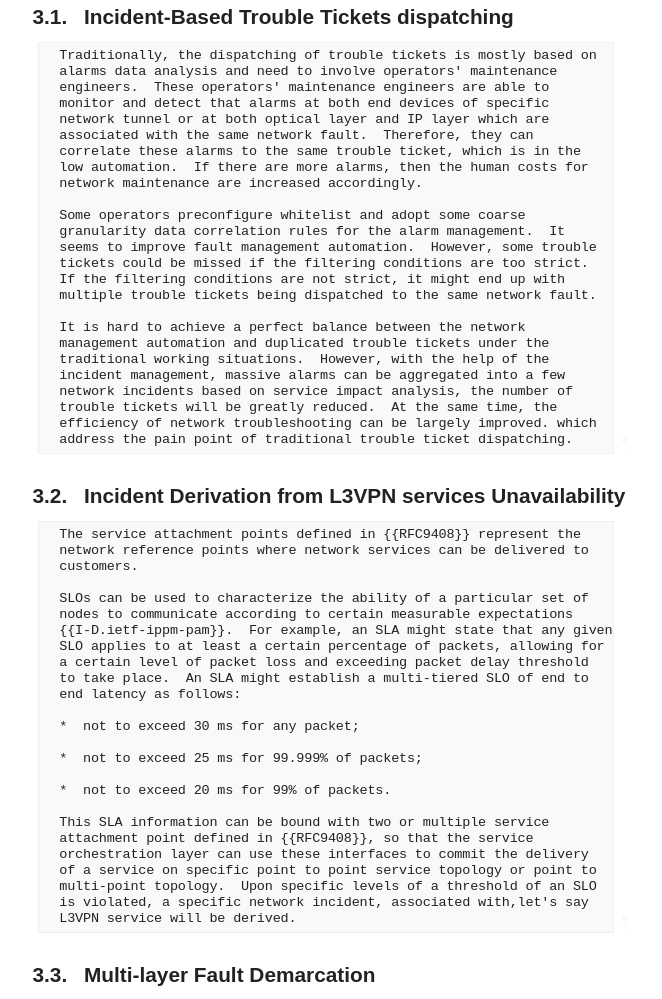
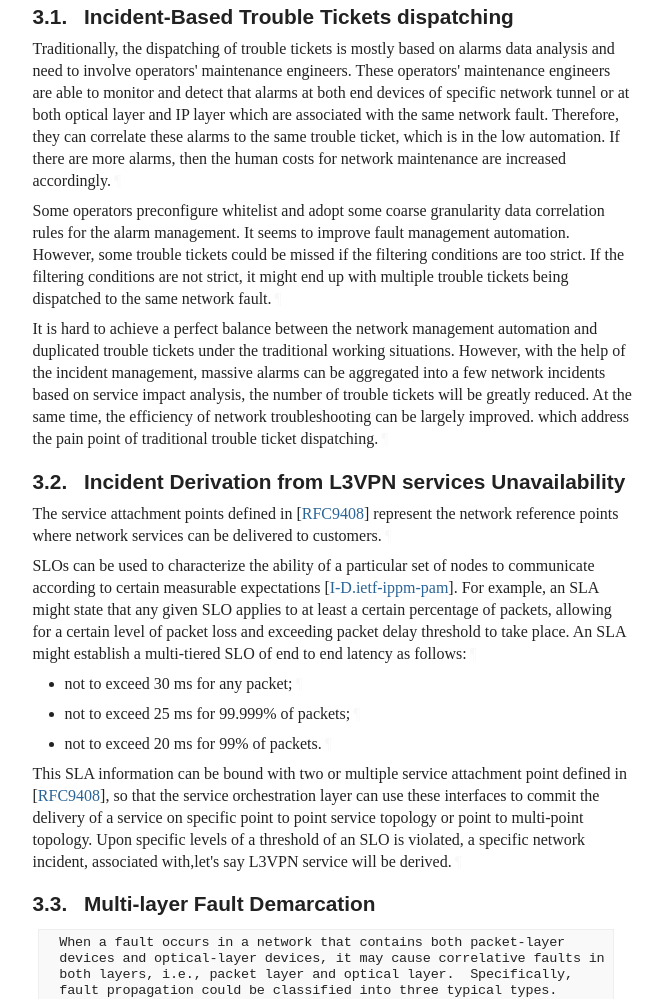
Before and after one commit to billwuqin/network-incident, a plain HTML site: page draft-feng-opsawg-incident-management.html in a window 1280 px wide. Shown: the part 2613-3612 px from the top of the page, without its empty margins (92-754 px from the left). Drawn offline with Linux system fonts and the light colour scheme; a web font is replaced by a local one.

Commit message:
Script updating gh-pages from de4e836. [ci skip]

```diff
--- a/draft-feng-opsawg-incident-management.html
+++ b/draft-feng-opsawg-incident-management.html
@@ -1419,9 +1419,7 @@ capitals, as shown here.<a href="#section-2-2" class="pilcrow">¶</a></p>
         <h3 id="name-incident-based-trouble-tick">
 <a href="#section-3.1" class="section-number selfRef">3.1. </a><a href="#name-incident-based-trouble-tick" class="section-name selfRef">Incident-Based Trouble Tickets dispatching</a>
         </h3>
-<div class="alignLeft art-text artwork" id="section-3.1-1">
-<pre>
-  Traditionally, the dispatching of trouble tickets is mostly based on
+<p id="section-3.1-1">Traditionally, the dispatching of trouble tickets is mostly based on
 alarms data analysis and need to involve operators' maintenance
 engineers.  These operators' maintenance engineers are able to
 monitor and detect that alarms at both end devices of specific
@@ -1429,25 +1427,21 @@ capitals, as shown here.<a href="#section-2-2" class="pilcrow">¶</a></p>
 associated with the same network fault.  Therefore, they can
 correlate these alarms to the same trouble ticket, which is in the
 low automation.  If there are more alarms, then the human costs for
-  network maintenance are increased accordingly.
-
-  Some operators preconfigure whitelist and adopt some coarse
+network maintenance are increased accordingly.<a href="#section-3.1-1" class="pilcrow">¶</a></p>
+<p id="section-3.1-2">Some operators preconfigure whitelist and adopt some coarse
 granularity data correlation rules for the alarm management.  It
 seems to improve fault management automation.  However, some trouble
 tickets could be missed if the filtering conditions are too strict.
 If the filtering conditions are not strict, it might end up with
-  multiple trouble tickets being dispatched to the same network fault.
-
-  It is hard to achieve a perfect balance between the network
+multiple trouble tickets being dispatched to the same network fault.<a href="#section-3.1-2" class="pilcrow">¶</a></p>
+<p id="section-3.1-3">It is hard to achieve a perfect balance between the network
 management automation and duplicated trouble tickets under the
 traditional working situations.  However, with the help of the
 incident management, massive alarms can be aggregated into a few
 network incidents based on service impact analysis, the number of
 trouble tickets will be greatly reduced.  At the same time, the
 efficiency of network troubleshooting can be largely improved. which
-  address the pain point of traditional trouble ticket dispatching.
-</pre><a href="#section-3.1-1" class="pilcrow">¶</a>
-</div>
+address the pain point of traditional trouble ticket dispatching.<a href="#section-3.1-3" class="pilcrow">¶</a></p>
 </section>
 </div>
 <div id="incident-derivation-from-l3vpn-services-unavailability">
@@ -1455,35 +1449,34 @@ capitals, as shown here.<a href="#section-2-2" class="pilcrow">¶</a></p>
         <h3 id="name-incident-derivation-from-l3">
 <a href="#section-3.2" class="section-number selfRef">3.2. </a><a href="#name-incident-derivation-from-l3" class="section-name selfRef">Incident Derivation from L3VPN services Unavailability</a>
         </h3>
-<div class="alignLeft art-text artwork" id="section-3.2-1">
-<pre>
-  The service attachment points defined in {{RFC9408}} represent the
+<p id="section-3.2-1">The service attachment points defined in <span>[<a href="#RFC9408" class="cite xref">RFC9408</a>]</span> represent the
 network reference points where network services can be delivered to
-  customers.
-
-  SLOs can be used to characterize the ability of a particular set of
+customers.<a href="#section-3.2-1" class="pilcrow">¶</a></p>
+<p id="section-3.2-2">SLOs can be used to characterize the ability of a particular set of
 nodes to communicate according to certain measurable expectations
-  {{I-D.ietf-ippm-pam}}.  For example, an SLA might state that any given
+<span>[<a href="#I-D.ietf-ippm-pam" class="cite xref">I-D.ietf-ippm-pam</a>]</span>.  For example, an SLA might state that any given
 SLO applies to at least a certain percentage of packets, allowing for
 a certain level of packet loss and exceeding packet delay threshold
 to take place.  An SLA might establish a multi-tiered SLO of end to
-  end latency as follows:
-
-  *  not to exceed 30 ms for any packet;
-
-  *  not to exceed 25 ms for 99.999% of packets;
-
-  *  not to exceed 20 ms for 99% of packets.
-
-  This SLA information can be bound with two or multiple service
-  attachment point defined in {{RFC9408}}, so that the service
+end latency as follows:<a href="#section-3.2-2" class="pilcrow">¶</a></p>
+<ul class="normal">
+<li class="normal" id="section-3.2-3.1">
+            <p id="section-3.2-3.1.1">not to exceed 30 ms for any packet;<a href="#section-3.2-3.1.1" class="pilcrow">¶</a></p>
+</li>
+          <li class="normal" id="section-3.2-3.2">
+            <p id="section-3.2-3.2.1">not to exceed 25 ms for 99.999% of packets;<a href="#section-3.2-3.2.1" class="pilcrow">¶</a></p>
+</li>
+          <li class="normal" id="section-3.2-3.3">
+            <p id="section-3.2-3.3.1">not to exceed 20 ms for 99% of packets.<a href="#section-3.2-3.3.1" class="pilcrow">¶</a></p>
+</li>
+        </ul>
+<p id="section-3.2-4">This SLA information can be bound with two or multiple service
+attachment point defined in <span>[<a href="#RFC9408" class="cite xref">RFC9408</a>]</span>, so that the service
 orchestration layer can use these interfaces to commit the delivery
 of a service on specific point to point service topology or point to
 multi-point topology.  Upon specific levels of a threshold of an SLO
 is violated, a specific network incident, associated with,let's say
-  L3VPN service will be derived.
-</pre><a href="#section-3.2-1" class="pilcrow">¶</a>
-</div>
+L3VPN service will be derived.<a href="#section-3.2-4" class="pilcrow">¶</a></p>
 </section>
 </div>
 <div id="multi-layer-fault-demarcation">
```
Also changed, not shown: draft-feng-opsawg-incident-management.txt. Lines whose indentation alone changed are shown as unchanged.
